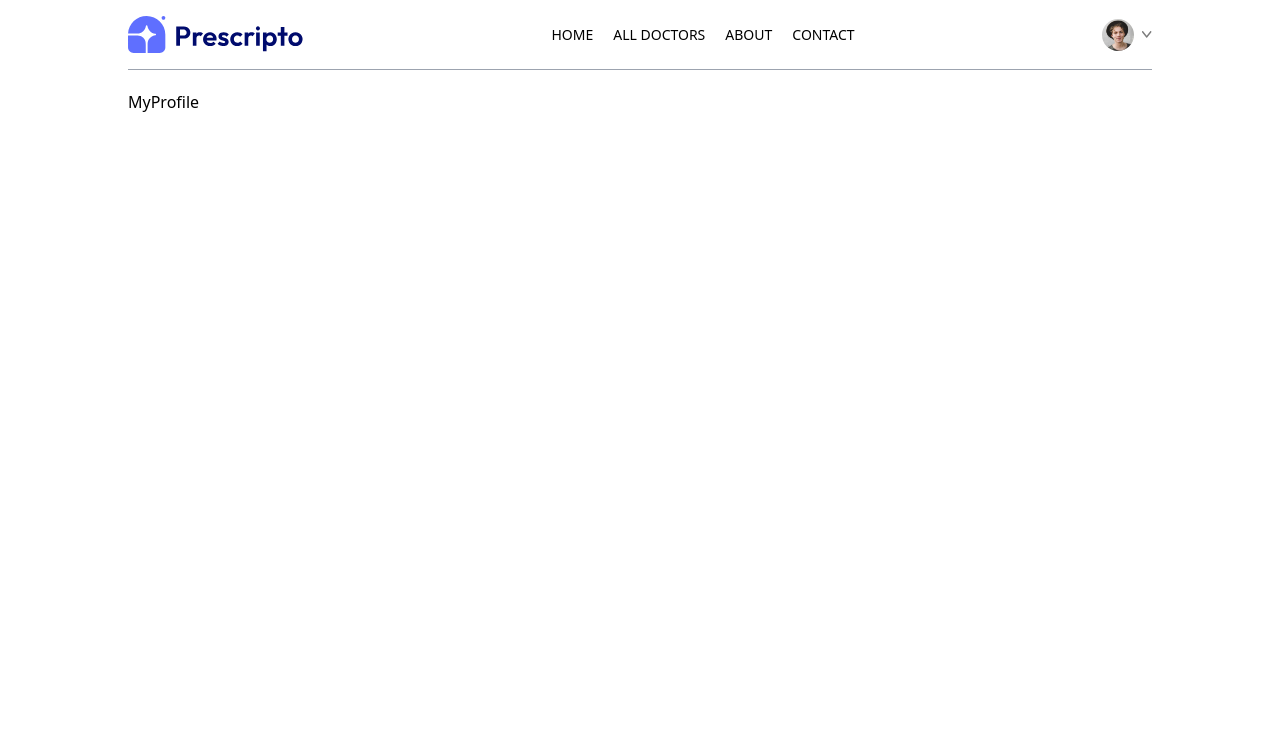
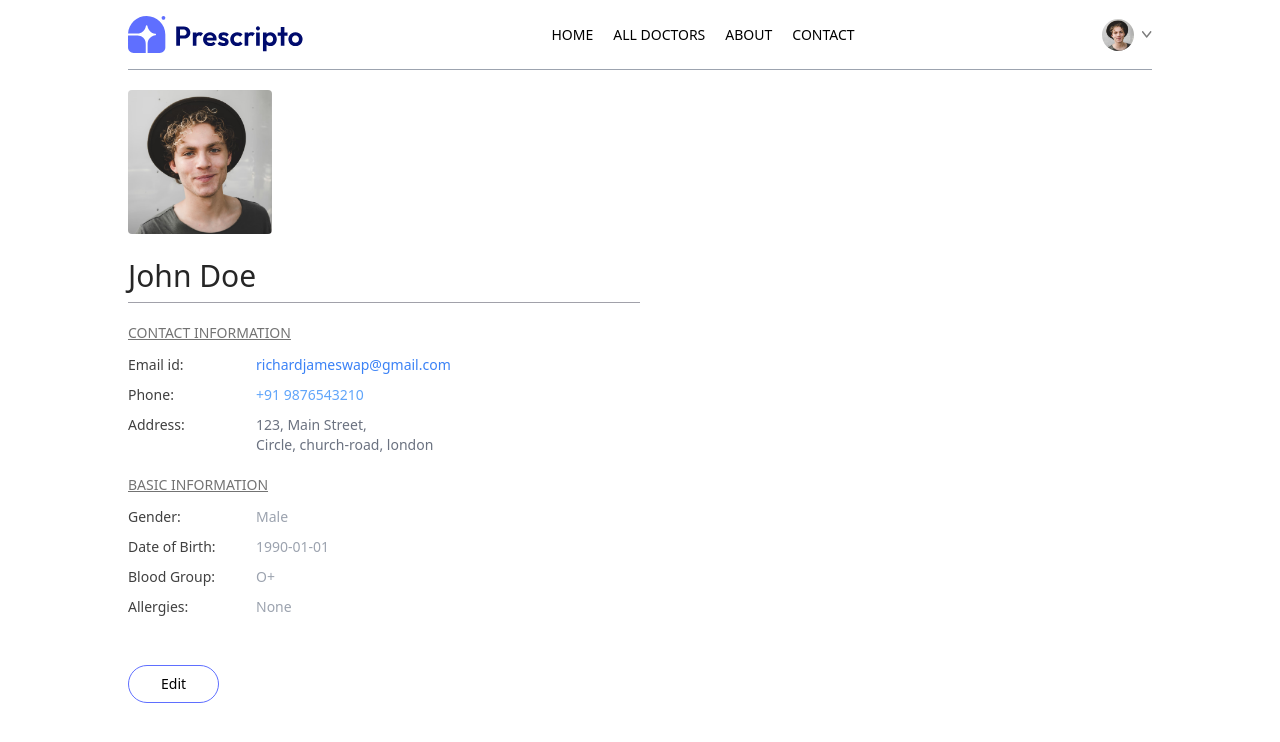
Before and after one commit to saxenashreyas0401/Prescripto, a React (Vite) app in the folder frontend/: page /my-profile in a window 1280 px wide. Shown: the top 742 px of the page. Built offline with nearby package versions, Linux system fonts and the light colour scheme.

Commit message:
Added Related Doctors component for Appointment page,  Updated MyProfile page

```diff
--- /dev/null
+++ b/frontend/src/components/RelatedDoctors.jsx
@@ -0,0 +1,39 @@
+import React, { useContext, useEffect, useState } from 'react'
+import { AppContext } from '../context/AppContext'
+import { useNavigate } from 'react-router-dom'
+
+const RelatedDoctors = ({speciality, docId}) => {
+    const {doctors} = useContext(AppContext)
+    const [relDoc, setRelDoc] = useState([])
+    const navigate = useNavigate()
+    useEffect(()=>{
+        if(doctors.length && speciality){
+            const doctorsData = doctors.filter(doc => doc.speciality === speciality && doc._id !== docId)
+            setRelDoc(doctorsData)
+        }
+    }, [doctors, speciality, docId])
+  return (
+    <div className='flex flex-col items-center gap-4 my-16 text-gray-900'>
+        <h1 className='text-3xl font-medium'>Related Doctors to Book</h1>
+        <p className='sm:w-1/3 text-center text-sm'>Simply browse through our extensive list of trusted doctors,
+schedule your appointment hassle-free.</p>
+        <div className='w-full grid grid-cols-auto gap-4 pt-5 gap-y-6 px-3 sm:px-0'>
+            {relDoc.slice(0,5).map((item, index)=>(
+                <div onClick={()=>{navigate(`/appointment/${item._id}`);scrollTo(0,0)}} className='border border-blue-200 rounded-xl overflow-hidden cursor-pointer hover:translate-y-[-10px] transition-all duration-500' key={index}>
+                    <img className='bg-blue-50' src={item.image} alt=''/>
+                    <div className='p-4'>
+                        <div className='flex items-center gap-2 text-sm text-center text-green-500'>
+                            <p className='w-2 h-2 bg-green-500 rounded-full'></p><p>Available</p>
+                        </div>
+                        <p className='text-gray-900 text-lg font-medium'>{item.name}</p>
+                        <p className='text-gray-600 text-sm '>{item.speciality}</p>
+                    </div>
+                </div>
+            ))}
+        </div>
+        <button onClick={()=>{navigate('/doctors'); scrollTo(0,0)}} className='bg-blue-50 text-gray-600 px-12 py-3 rounded-full mt-10'>more</button>
+    </div>
+  )
+}
+
+export default RelatedDoctors
--- a/frontend/src/pages/Appointment.jsx
+++ b/frontend/src/pages/Appointment.jsx
@@ -2,6 +2,7 @@ import React, { use, useContext, useEffect, useState } from 'react'
 import { useParams } from 'react-router-dom'
 import { AppContext } from '../context/AppContext'
 import { assets } from '../assets/assets'
+import RelatedDoctors from '../components/RelatedDoctors'
 
 const Appointment = () => {
   const {docId} = useParams()
@@ -110,6 +111,9 @@ const Appointment = () => {
         </div>
         <button className='bg-primary text-white text-sm font-light px-14 py-3 rounded-full my-6'>Book an Appointment</button>
       </div>
+
+      {/* Listing Related Doctors */}
+      <RelatedDoctors docId={docId} speciality={docInfo.speciality}/>
     </div>
   )
 }
--- a/frontend/src/pages/Login.jsx
+++ b/frontend/src/pages/Login.jsx
@@ -1,8 +1,43 @@
-import React from 'react'
+import React, { useState } from 'react'
 
 const Login = () => {
+  const [state, setState] = useState('Sign Up')
+  const [email, setEmail] = useState('')
+  const [password, setPassword] = useState('')
+  const [name, setName] = useState('')
+
+  const onSubmitHandler = async(event) => {
+    event.preventDefault()
+  }
+
+  let check_state = state === 'Sign Up' ? true : false
   return (
-    <div>Login</div>
+    <form className='min-h-[80vh] flex items-center'>
+      <div className='flex flex-col gap-3 m-auto items-start p-8 min-w-[340px] sm:min-w-96 border rounded-xl text-zinc-600 text-sm shadow-lg'>
+        <p className='text-2xl font-semibold'>{check_state ? 'Create Account' : 'Login'}</p>
+        <p>Please {check_state ? 'sign up':'login'} to book an appointment</p>
+          {
+            check_state &&
+            <div className='w-full'>
+            <p>Full Name</p>
+          <input className='border border-zinc-300 rounded w-full p-2 mt-1' value={name} onChange={(e)=>{setName(e.target.name)}} type="text" placeholder='Enter your full name' required />
+           </div>
+          }
+        <div className='w-full'>
+          <p>Email</p>
+          <input className='border border-zinc-300 rounded w-full p-2 mt-1' value={email} onChange={(e)=>{setName(e.target.name)}} type="email" placeholder='Enter your email' required />
+        </div>
+        <div className='w-full'>
+          <p>Password</p>
+          <input className='border border-zinc-300 rounded w-full p-2 mt-1' value={password} onChange={(e)=>{setName(e.target.name)}} type="password" placeholder='Enter your password' required />
+        </div>
+        <button className='bg-primary text-white w-full py-2 rounded-md text-base' onClick={onSubmitHandler}>{check_state ? 'Create Account' : 'Login'}</button>
+        {
+          check_state ? <p>Already have an account? <span onClick={()=>setState('Login')} className='text-primary underline cursor-pointer'>Login here</span></p> :
+          <p>Dont have an account? <span onClick={()=>setState('Sign Up')} className='text-primary underline cursor-pointer'>Sign up here</span></p>
+        }
+      </div>
+    </form>
   )
 }
 
--- a/frontend/src/pages/MyProfile.jsx
+++ b/frontend/src/pages/MyProfile.jsx
@@ -1,9 +1,129 @@
-import React from 'react'
+import React, { useState } from 'react'
+import { assets } from '../assets/assets'
 
 const MyProfile = () => {
+
+  const [userData, setUserData] = useState({
+    name: 'John Doe',
+    image: assets.profile_pic,
+    email: 'richardjameswap@gmail.com',
+    phone: '+91 9876543210',
+    address: {
+      line1: '123, Main Street',
+      line2: 'Circle, church-road, london',
+    },
+    gender: 'Male',
+    dob: '1990-01-01',
+    bloodGroup: 'O+',
+    allergies: 'None',
+  })
+  const [editMode, setEditMode] = useState(false)
   return (
-    <div>MyProfile</div>
-  )
+    <div className='max-w-lg flex flex-col gap-2 text-sm'>
+      <img className='w-36 rounded' src={userData.image} alt="" />
+      {editMode ? (
+        <input
+          className='bg-gray-100 text-3xl font-medium max-w-60 mt-4'
+          type="text"
+          value={userData.name}
+          onChange={(e) =>
+            setUserData((prev) => ({ ...prev, name: e.target.value }))
+          }
+        />
+      ) : (
+        <p className='font-medium text-3xl text-neutral-800 mt-4'>{userData.name}</p>
+      )}
+      <hr className='bg-zinc-400 h-[1px] border-none' />
+      <div>
+        <p className='text-neutral-500 underline mt-3'>CONTACT INFORMATION</p>
+        <div className='grid grid-cols-[1fr_3fr] gap-y-2.5 mt-3 text-neutral-700'>
+          <p className='font-medium'>Email id:</p>
+          <p className='text-blue-500'>{userData.email}</p>
+          <p className='font-medium'>Phone:</p>
+          {editMode ? (
+            <input className='bg-gray-100 max-w-52'
+              type="text"
+              value={userData.phone}
+              onChange={(e) =>
+                setUserData((prev) => ({ ...prev, phone: e.target.value }))
+              }
+            />
+          ) : (
+            <p className='text-blue-400'>{userData.phone}</p>
+          )}
+          <p className='font-medium'>Address:</p>
+          {
+            editMode ?
+            <p>
+            <input className='bg-gray-100' type="text" onChange={(e)=>setUserData((prev)=>({...prev, address:{...prev.address, line1:e.target.value }}))} value={userData.address.line1} />
+            <br />
+            <input className='bg-gray-100' type="text" onChange={(e)=>setUserData((prev)=>({...prev, address:{...prev.address, line2:e.target.value }}))} value={userData.address.line2} />
+            </p>
+            : (<p className='text-gray-500'>
+              {userData.address.line1}, <br />
+              {userData.address.line2}
+            </p>)
+          }
+        </div>
+      </div>
+      <div>
+        <p className='text-neutral-500 underline mt-3'>BASIC INFORMATION</p>
+        <div className='grid grid-cols-[1fr_3fr] gap-y-2.5 mt-3 text-neutral-700'>
+          <p className='font-medium'>Gender:</p>
+          {
+            editMode?
+            <select className='max-w-20 bg-gray-100' onChange={(e)=>setUserData((prev)=>({...prev, gender:e.target.value}))} value={userData.gender}>
+              <option value="Male">Male</option>
+              <option value="Female">Female</option>
+              <option value="Others">Others</option>
+            </select>
+            :<p className='text-gray-400'>{userData.gender}</p>
+          }
+          <p className='font-medium'>Date of Birth:</p>
+          {
+            editMode?
+            <input className='max-w-28 bg-gray-100' type="date" onChange={(e)=>setUserData((prev)=>({...prev, dob:e.target.value}))} value={userData.dob} /> :
+            <p className='text-gray-400'>{userData.dob}</p>
+          }
+          <p className='font-medium'>Blood Group:</p>
+          {
+            editMode?
+            <select className='max-w-20 bg-gray-100' onChange={(e)=>setUserData((prev)=>({...prev, bloodGroup:e.target.value}))} value={userData.bloodGroup}>
+              <option value="A+">A+</option>
+              <option value="A-">A-</option>
+              <option value="B+">B+</option>
+              <option value="B-">B-</option>
+              <option value="O+">O+</option>
+              <option value="O-">O-</option>
+              <option value="AB+">AB+</option>
+              <option value="AB-">AB-</option>
+            </select>
+            : <p className='text-gray-400'>{userData.bloodGroup}</p>
+          }
+          <p className='font-medium'>Allergies:</p>
+          {editMode ? (
+            <input
+              type="text"
+              className='bg-gray-100'
+              value={userData.allergies}
+              onChange={(e) =>
+                setUserData((prev) => ({ ...prev, allergies: e.target.value }))
+              }
+            />
+          ) : (
+            <p className='text-gray-400'>{userData.allergies}</p>
+          )}
+        </div>
+      </div>
+      <div className='mt-10'>
+        {
+          editMode ?
+          <button className='border border-primary px-8 py-2 rounded-full hover:bg-primary hover:text-white transition-all' onClick={()=>setEditMode(false)}>Save Information</button> :
+          <button className='border border-primary px-8 py-2 rounded-full hover:bg-primary hover:text-white transition-all' onClick={()=>setEditMode(true)}>Edit</button>
+        }
+      </div>
+    </div>
+  );
 }
 
 export default MyProfile
```
